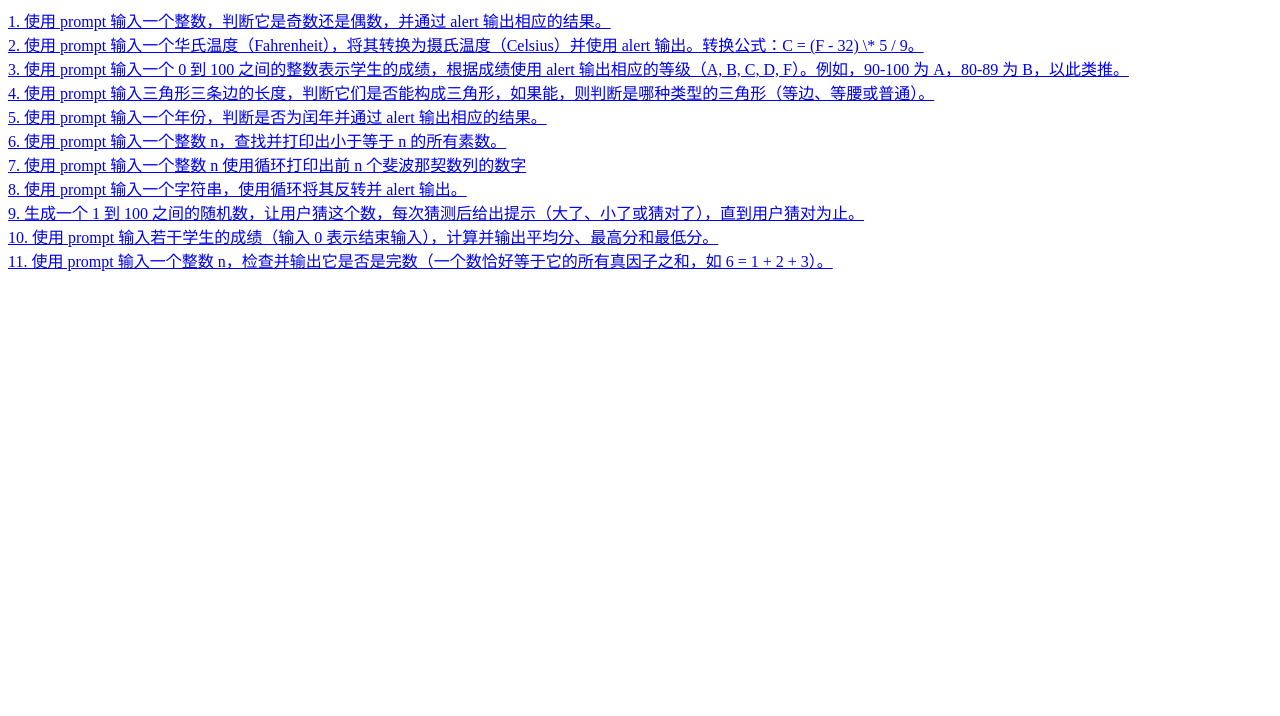
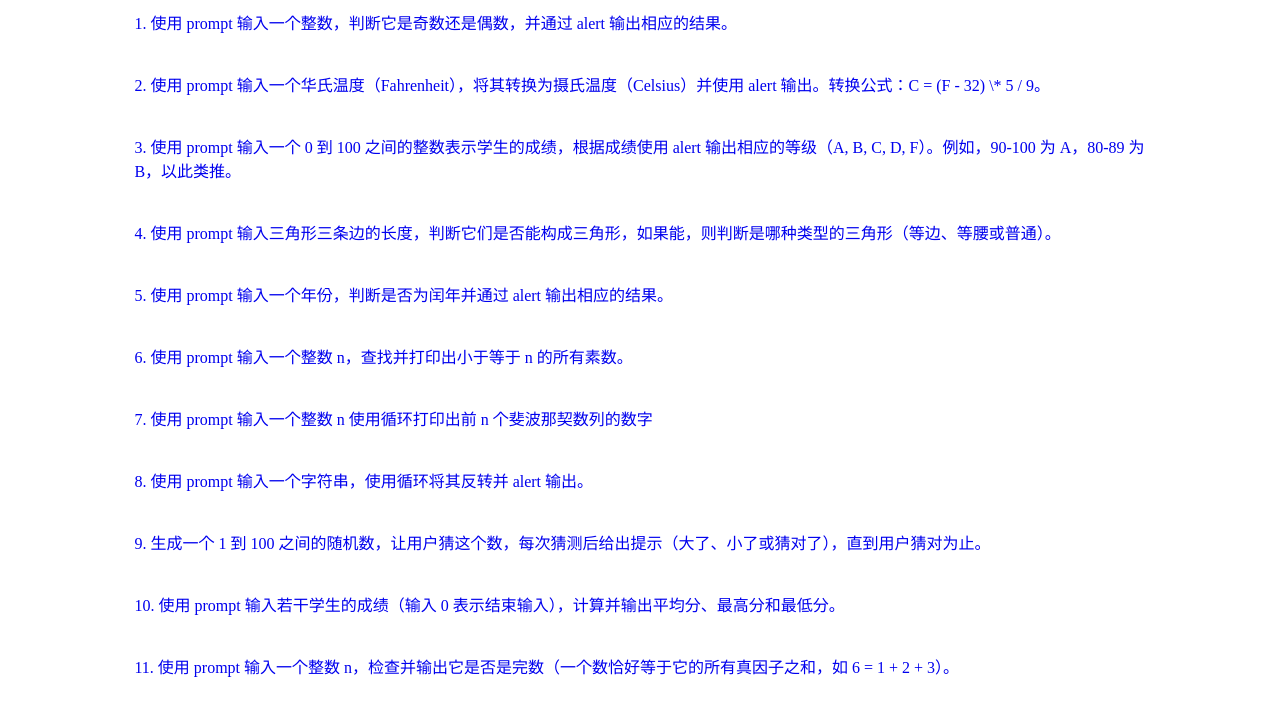
Before and after one commit to hjl8/task, a plain HTML site: page index.html in a window 1280 px wide. Drawn offline with Linux system fonts and the light colour scheme.

Commit message:
完成题目展示

```diff
--- a/index.html
+++ b/index.html
@@ -4,9 +4,21 @@
     <meta charset="UTF-8">
     <meta name="viewport" content="width=\, initial-scale=1.0">
     <title>Document</title>
-    <script src="./js/index.js"></script>
+    <style>
+        div {
+            width: 80%;
+            margin: 0 auto;
+        }
+
+        a {
+            text-decoration: none;
+            display: block;
+            margin: 10px 0;
+        }
+    </style>
 </head>
 <body>
+    <div>
         <a href="./1.html">1. 使用 prompt 输入一个整数，判断它是奇数还是偶数，并通过 alert 输出相应的结果。</a><br>
         <a href="./2.html">2. 使用 prompt 输入一个华氏温度（Fahrenheit），将其转换为摄氏温度（Celsius）并使用 alert 输出。转换公式：C = (F - 32) \* 5 / 9。</a><br>
         <a href="./3.html">3. 使用 prompt 输入一个 0 到 100 之间的整数表示学生的成绩，根据成绩使用 alert 输出相应的等级（A, B, C, D, F）。例如，90-100 为 A，80-89 为 B，以此类推。</a><br>
@@ -18,5 +30,6 @@
         <a href="./9.html">9. 生成一个 1 到 100 之间的随机数，让用户猜这个数，每次猜测后给出提示（大了、小了或猜对了），直到用户猜对为止。</a><br>
         <a href="./10.html">10. 使用 prompt 输入若干学生的成绩（输入 0 表示结束输入），计算并输出平均分、最高分和最低分。</a><br>
         <a href="./11.html">11. 使用 prompt 输入一个整数 n，检查并输出它是否是完数（一个数恰好等于它的所有真因子之和，如 6 = 1 + 2 + 3）。</a><br>
+    </div>
 </body>
 </html>
```
Lines whose indentation alone changed are shown as unchanged.
